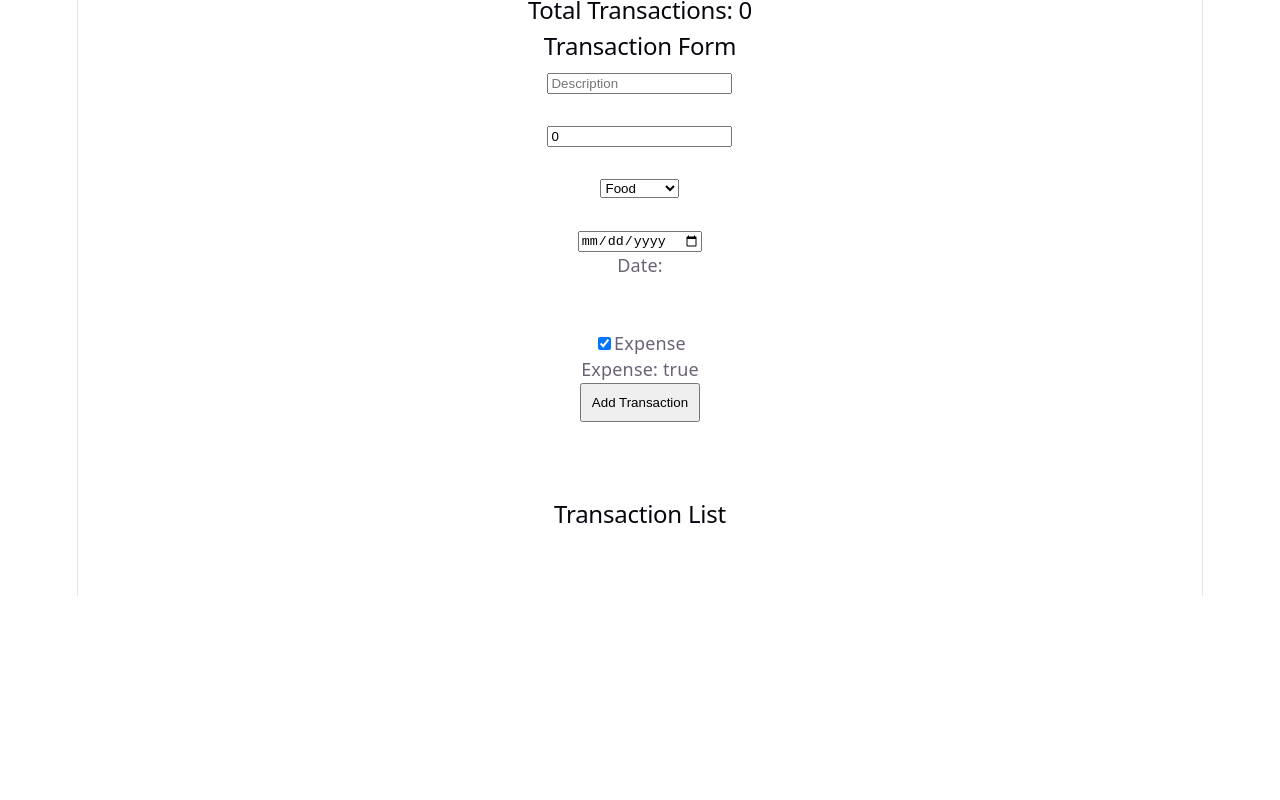
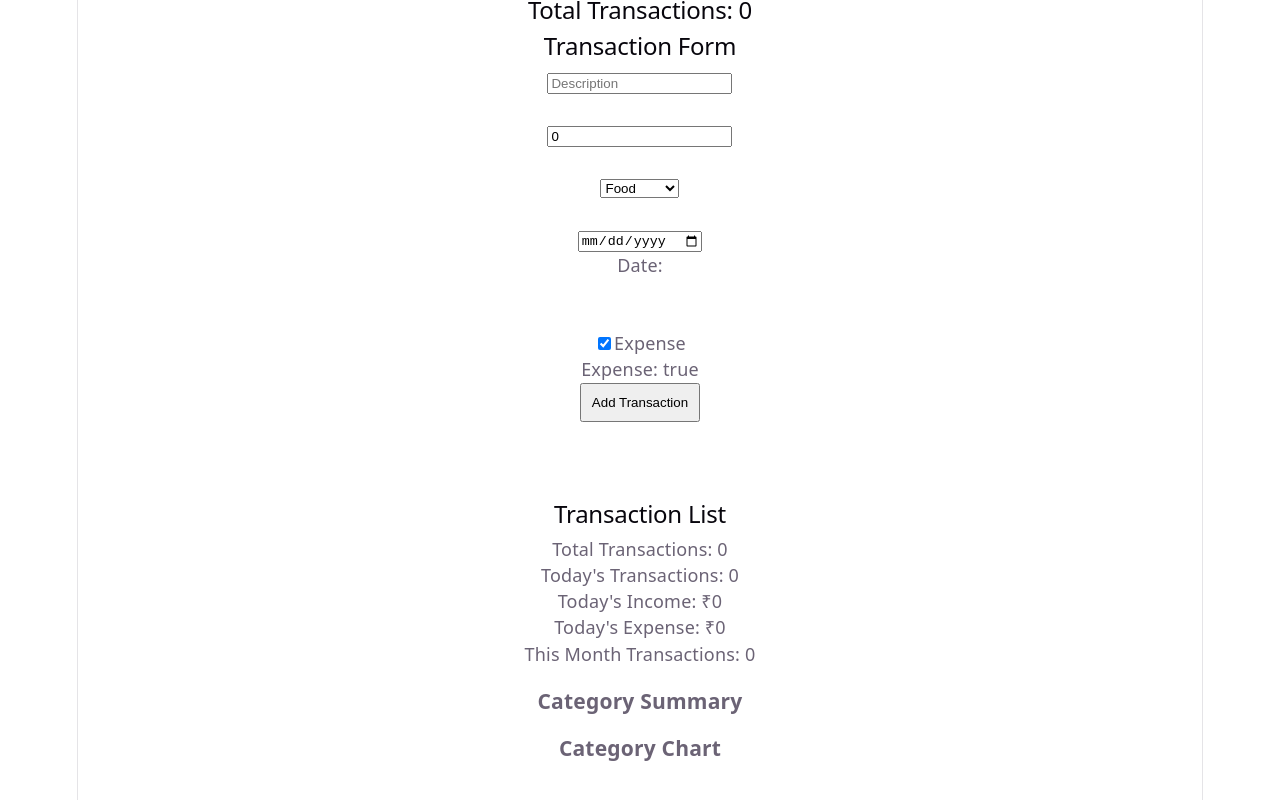
Before and after one commit to abhi12012/expense-tracker-react, a React (Vite) app in the folder expense-tracker-react/: page /expense in a window 1280 px wide. Shown: the part 418-1218 px from the top of the page. Before the commit the page ends 1014 px from the top, so only its background shows below. Built offline with nearby package versions, Linux system fonts and the light colour scheme.

Commit message:
tranfred some code in Expense.jsx

```diff
--- a/expense-tracker-react/src/pages/Expense.jsx
+++ b/expense-tracker-react/src/pages/Expense.jsx
@@ -19,6 +19,8 @@ function Expense() {
     const [category, setCategory] = useState("Food");
 
     const [date, setDate] = useState("");
+
+    const [filter, setFilter] = useState("all");
 
     const [isExpense, setIsExpense] = useState(true);
 
@@ -168,11 +170,80 @@ const balance = income - expense;
 
 
 
+const filteredTransactions = transactions.filter((item) => {
+  if (filter === "all") {
+    return true;
+  }
+
+  if (filter === "income") {
+    return item.isExpense === false;
+  }
+
+  if (filter === "expense") {
+    return item.isExpense === true;
+  }
+});
+
+
+
+
+
+
+const todayTransactions = transactions.filter((item) => {
+  const transactionDate = new Date(item.date);
+  const today = new Date();
+
+  return transactionDate.toDateString() === today.toDateString();
+});
+
+
+const todayIncome = todayTransactions
+  .filter((item) => item.isExpense === false)
+  .reduce((total, item) => total + Number(item.amount), 0);
+
+
+const todayExpense = todayTransactions
+  .filter((item) => item.isExpense === true)
+  .reduce((total, item) => total + Number(item.amount), 0);
+
+
+
+
+
+  const today = new Date();
+
+const thisMonthTransactions = transactions.filter((item) => {
+  const transactionDate = new Date(item.date);
+
+  return (
+    transactionDate.getMonth() === today.getMonth() &&
+    transactionDate.getFullYear() === today.getFullYear()
+  );
+});
+
+
+
+
+
+
+const categorySummary = transactions.reduce((acc, item) => {
+  if (!acc[item.category]) {
+    acc[item.category] = 0;
+  }
+
+  acc[item.category] += Number(item.amount);
+
+  return acc;
+}, {});
+
+
 
 
 
 
   return (
+
+
 
 
   <div className="container">
@@ -221,7 +292,72 @@ const balance = income - expense;
     />
 
 
+
+    <p>Total Transactions: {transactions.length}</p>
+<p>Today's Transactions: {todayTransactions.length}</p>
+<p>Today's Income: ₹{todayIncome}</p>
+<p>Today's Expense: ₹{todayExpense}</p>
+
+<p>This Month Transactions: {thisMonthTransactions.length}</p>
+
+
+
+
+
+<h3>Category Summary</h3>
+
+{Object.entries(categorySummary).map(([category, total]) => (
+  <p key={category}>
+    {category === "Food" && "🍔"}
+    {category === "Travel" && "✈️"}
+    {category === "Salary" && "💰"}
+    {category === "Shopping" && "🛍️"}
+
+    {" "}
+    {category}: ₹{total}
+  </p>
+))}
+
+
+
+
+
+
+<h3>Category Chart</h3>
+
+{Object.entries(categorySummary).map(([category, total]) => (
+  <div key={category}>
+    <p>{category}</p>
+
+    <div
+      style={{
+        background:
+          category === "Food"
+            ? "orange"
+            : category === "Travel"
+            ? "blue"
+            : category === "Salary"
+            ? "green"
+            : "purple",
+        height: "20px",
+        width: `${total / 10}px`,
+      }}
+    ></div>
+
+    <p>₹{total}</p>
+
+    <br />
   </div>
+))}
+
+
+
+  </div>
+
+
+
+
+
 );
 }
 export default Expense;
```
